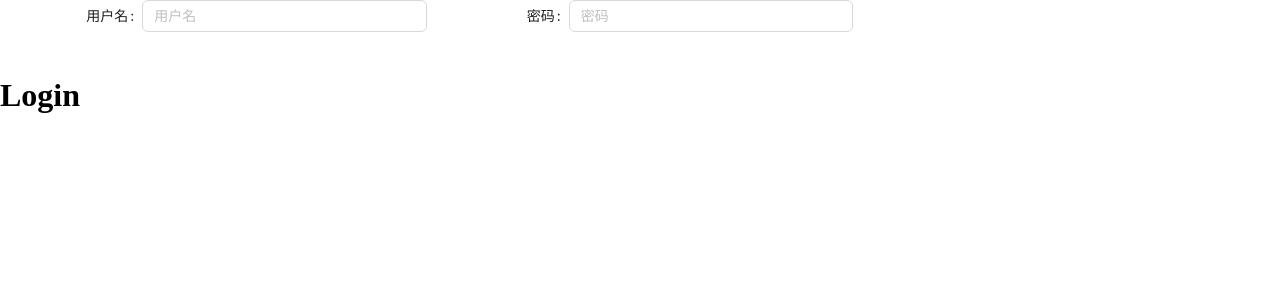
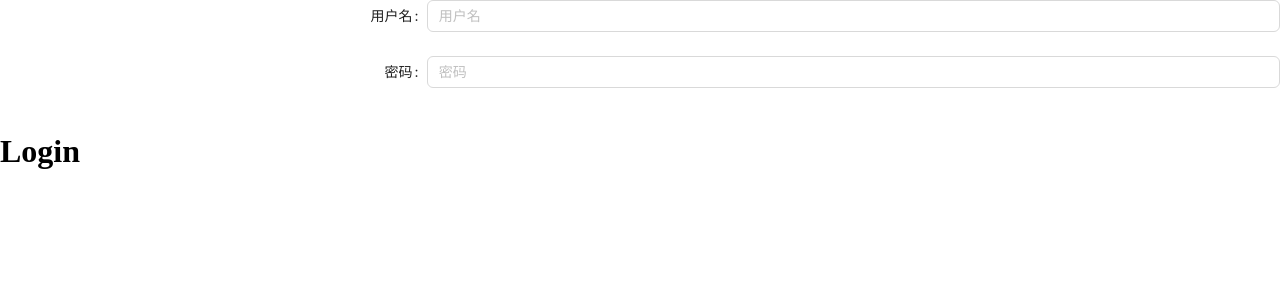
Before and after one commit to jiminmjh/react-admin, a React (Vite) app: page /login in a window 1280 px wide. Shown: the top 300 px of the page. Built offline with nearby package versions, Linux system fonts and the light colour scheme.

Commit message:
formui优化

```diff
--- a/src/components/FormUi.tsx
+++ b/src/components/FormUi.tsx
@@ -1,39 +1,33 @@
 // FormUi M
-import React from "react";
-import { Form, Row, Col, Input, Select, DatePicker } from "antd";
-
-/**
- * prop
-      const form = {};
-      const formLayout = {};
-      const colFormLayout = {};
-      const colSpan = {};
-      const colOffset = {};
-      const name = '';
-      const label = '';
-      const type = '';
-      const maxLength = '';
-      const dict = {};
-      const render = () => {};
- */
+import React, { useMemo } from "react";
+import { Form, Row, Col, Input, Select, DatePicker, FormInstance } from "antd";
 
 type IFormProp = {
-  formList: {
+  formList: IFormList[];
+  form: FormInstance;
+  formLayout: Partial<IFormLayout>; // 设置label和输入框占位比例
+  colFormLayout?: Partial<IFormLayout>; // 设置label和输入框占位比例
+  colSpan?: any;
+  colOffset?: any;
+  colLayout?: Partial<IColLayout>; // 设置单个formList 内容占位
+};
+type IColLayout = { md: { span: number }; lg: { span: number } };
+type IFormLayout = {
+  labelCol: { span?: number; offset?: number };
+  wrapperCol: { span?: number; offset?: number };
+};
+type IFormList = {
   type: string;
   name: string;
   label: string;
+  dictType?: string;
   maxLength?: number;
   dict?: any[];
   render?: any;
-  }[];
-  form: any;
-  formLayout: {
-    labelCol: { span?: number; offset?: number };
-    wrapperCol: { span?: number; offset?: number };
-  };
-  colFormLayout?: any;
-  colSpan?: any;
-  colOffset?: any;
+  collayout?: Partial<IColLayout>;
+  colformLayout?: Partial<IFormLayout>;
+  rules?: any;
+  initialValue?: any;
 };
 
 const Option = Select.Option;
@@ -59,13 +53,19 @@ const FormUi = (props: IFormProp) => {
             placeholder={formItem.label}
             {...formItem}
           >
-            {formItem.dict.map((ele: any) => {
-              return (
+            {useMemo(() => {
+              formItem.dictType && formItem.dictType === "obj"
+                ? Object.entries(formItem.dict).map((ele: any) => (
+                    <Option value={ele[0]} key={ele[0]}>
+                      {ele[1]}
+                    </Option>
+                  ))
+                : formItem.dict?.map((ele: any) => (
                     <Option value={ele.data} key={ele.data}>
                       {ele.label}
                     </Option>
-              );
-            })}
+                  ));
+            }, [formItem.dict])}
           </Select>
         );
       case "date":
@@ -96,8 +96,10 @@ const FormUi = (props: IFormProp) => {
       return (
         <Col
           span={ele.colSpan}
-          md={{ span: 12 }}
-          lg={{ span: 8 }}
+          {...((ele.collayout ? ele.collayout : props.colLayout) ?? {
+            md: { span: 12 },
+            lg: { span: 8 }
+          })}
           offset={ele.colOffset}
           key={index}
         >
@@ -105,8 +107,9 @@ const FormUi = (props: IFormProp) => {
             key={index}
             name={ele.name}
             label={ele.label}
-            {...ele.colFormLayout}
-            {...props.formLayout}
+            initialValue={ele.initialValue ?? null}
+            {...((ele.colformLayout ? ele.colformLayout : props.formLayout) ??
+              {})}
           >
             {renderItem(ele)}
           </Item>
--- a/src/pages/login/index.tsx
+++ b/src/pages/login/index.tsx
@@ -11,11 +11,21 @@ const formLayout = {
   labelCol: { span: 8 }, // 标签占据8个网格
   wrapperCol: { span: 16 }
 };
+
+const colLayout = {
+  md: { span: 24 },
+  lg: { span: 24 }
+};
 function Login() {
   const [form] = Form.useForm();
   return (
     <div className="main">
-      <FormUi form={form} formList={formList} formLayout={formLayout} />
+      <FormUi
+        form={form}
+        formList={formList}
+        formLayout={formLayout}
+        colLayout={colLayout}
+      />
       <h1>Login</h1>
     </div>
   );
```
Lines whose indentation alone changed are shown as unchanged.
